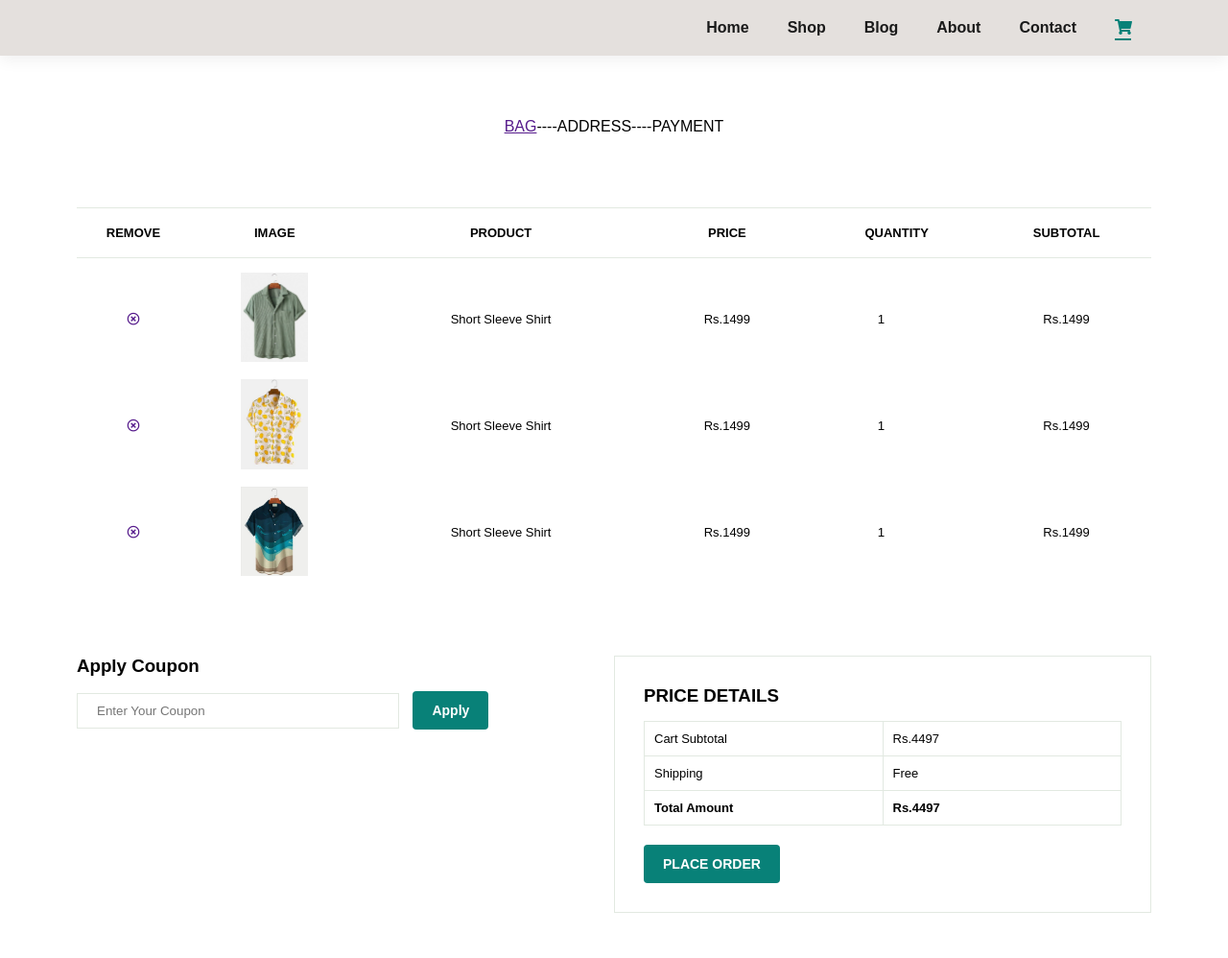
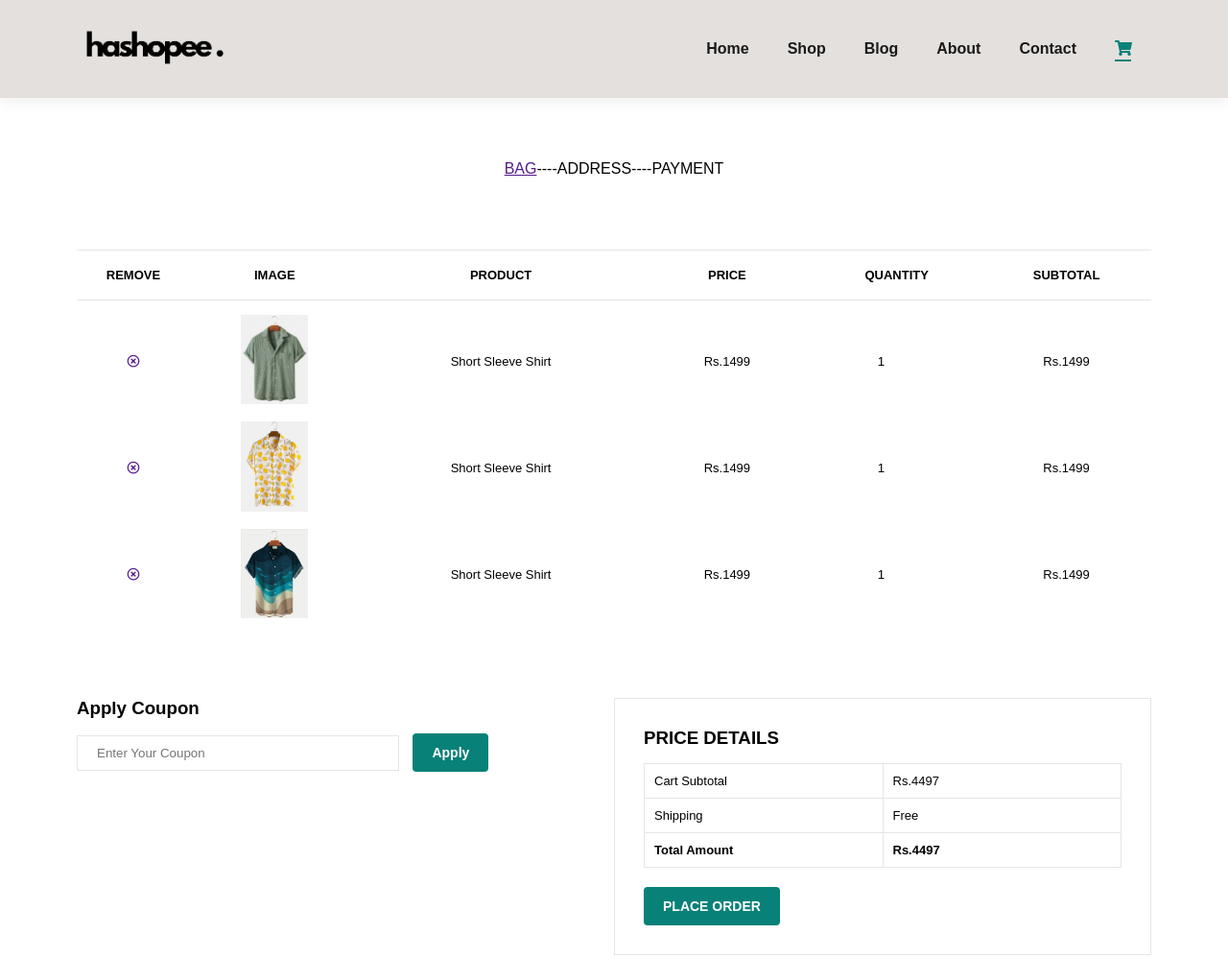
Before and after one commit to HashirHamza/hashopee-website, a plain HTML site: page cart.html in a window 1280 px wide. Shown: the top 998 px of the page at 96% size. Drawn offline with Linux system fonts and the light colour scheme; the site is published under a folder, as on GitHub Pages, so addresses that start at the root find nothing.

Commit message:
Update cart.html

```diff
--- a/cart.html
+++ b/cart.html
@@ -9,7 +9,7 @@
 </head>
 <body>
     <section id="header">
-        <a href="#"><img src="/image/logo.png" class="logo" alt=""></a>
+        <a href="#"><img src="./image/logo.png" class="logo" alt=""></a>
         <div>
             <ul id="navbar">
                 <li><a href="index.html">Home</a></li>
```
